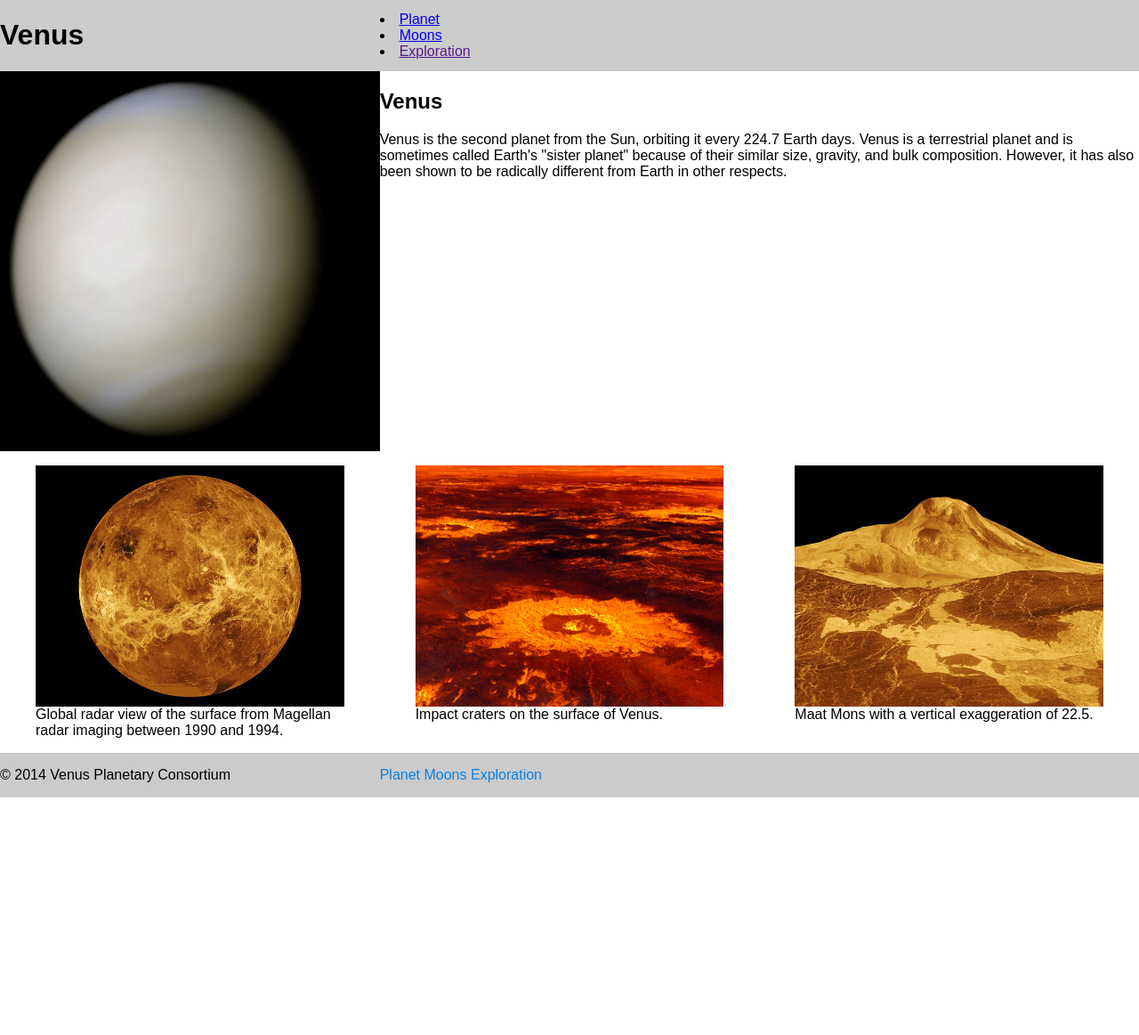
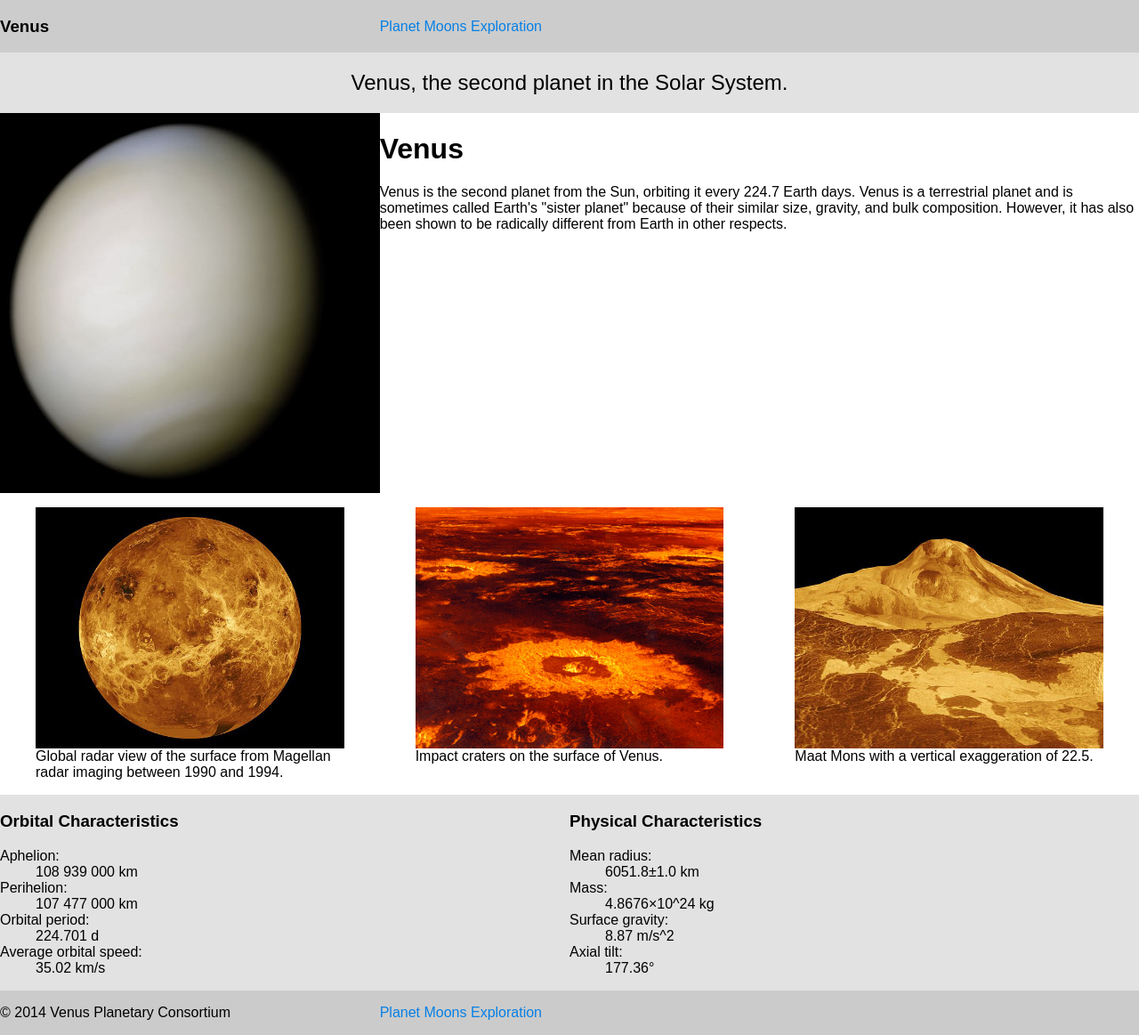
Before and after one commit to rachel-glennie/planet-website, a plain HTML site: page index.html in a window 1280 px wide. Shown: the whole page at 89% size. Before the commit the page ends 896 px from the top, so only its background shows below. Drawn offline with Linux system fonts and the light colour scheme.

Commit message:
Added DLs

```diff
--- a/css/main.css
+++ b/css/main.css
@@ -60,6 +60,10 @@ nav a:hover {
 	font-weight: normal;
 }
 
+.characteristics {
+background-color: #e2e2e2;
+}
+
 footer {
 	background-color: #cbcbcb;
 }
--- a/index.html
+++ b/index.html
@@ -12,20 +12,29 @@
 <body>
 
 	<header class="grid grid-middle">
-		<h1 class="unit unit-xs-1 unit-s-1 unit-m-1-3 unit-l-1-3">Venus</h1>
+		<h3 class="unit unit-xs-1 unit-s-1 unit-m-1-3 unit-l-1-3">Venus</h3>
 		<nav class="unit unit-xs-1 unit-s-1 unit-m-2-3 unit-l-2-3">
-			<li><a href="index.html">Planet</a></li>
-			<li><a href="moons.html">Moons</a></li>
-			<li><a href="">Exploration</a></li>
+			<ol>
+				<li><a href="index.html">Planet</a></li>
+				<li><a href="moons.html">Moons</a></li>
+				<li><a href="exploration.html">Exploration</a></li>
+			</ol>
 		</nav>
 	</header>
+
+	<div class="grid">
+		<div class="unit unit-xs-1 unit-s-1 unit-m-1 unit-l-1 headline">
+			<h2>Venus, the second planet in the Solar System.</h2>
+		</div>
+	</div>
+
 
 	<div class="grid">
 		<div class="unit unit-xs-1 unit-s-1 unit-m-1-2 unit-l-1-3">
 			<img class="image-flex" src="images/venus.jpg" alt="A photo of the planet Venus.">
 		</div>
 		<div class="unit unit-xs-1 unit-s-1 unit-m-1-2 unit-l-2-3">
-			<h2>Venus</h2>
+			<h1 class="home-page-h1">Venus</h1>
 			<p>Venus is the second planet from the Sun, orbiting it every 224.7 Earth days. Venus is a terrestrial planet and is sometimes called Earth's "sister planet" because of their similar size, gravity, and bulk composition. However, it has also been shown to be radically different from Earth in other respects.</p>
 		</div>
 	</div>
@@ -53,6 +62,37 @@
 		</div>
 	</div>
 
+	<div class="grid characteristics">
+		<div class="unit unit-xs-1 unit-s-1 unit-m-1-2 unit-l-1-2">
+			<h3>Orbital Characteristics</h3>
+			<dl>
+				<dt>Aphelion:</dt>
+				<dd><data value="108 939 000">108 939 000 km</data></dd>
+				<dt>Perihelion:</dt>
+				<dd><data value="107 477 000">107 477 000 km</data></dd>
+				<dt>Orbital period:</dt>
+				<dd><data value="224.701">224.701 d</data></dd>
+				<dt>Average orbital speed:</dt>
+				<dd><data value="35.02">35.02 km/s</data></dd>
+			</dl>
+		</div>
+
+		<div class="unit unit-xs-1 unit-s-1 unit-m-1-2 unit-l-1-2">
+			<h3>Physical Characteristics</h3>
+			<dl>
+				<dt>Mean radius:</dt>
+				<dd><data value="6051.8±1.0">6051.8±1.0 km</dd>
+				<dt>Mass:</dt>
+				<dd><data value="4.8676×10^24">4.8676×10^24 kg</data></dd>
+				<dt>Surface gravity:</dt>
+				<dd><data value="8.87">8.87 m/s^2</data></dd>
+				<dt>Axial tilt:</dt>
+				<dd><data value="177.36">177.36°</data></dd>
+			</dl>
+		</div>
+	</div>
+
+
 	<footer class="grid">
 		<div class="unit unit-xs-1 unit-s-1 unit-m-1-2 unit-l-1-3">
 			<p>© 2014 Venus Planetary Consortium</p>
@@ -66,5 +106,7 @@
 		</div>
 	</footer>
 
+
+
 </body>
 </html>
```
